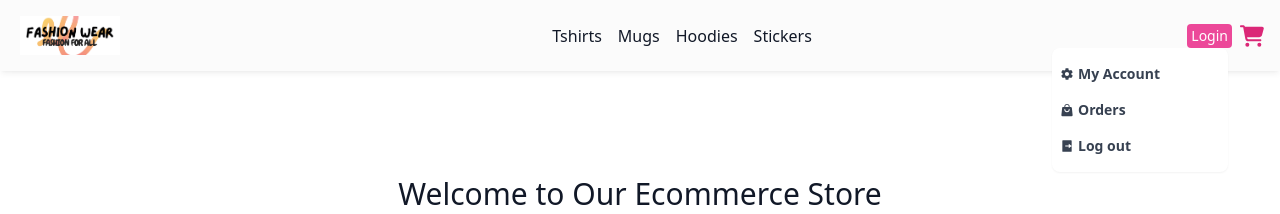
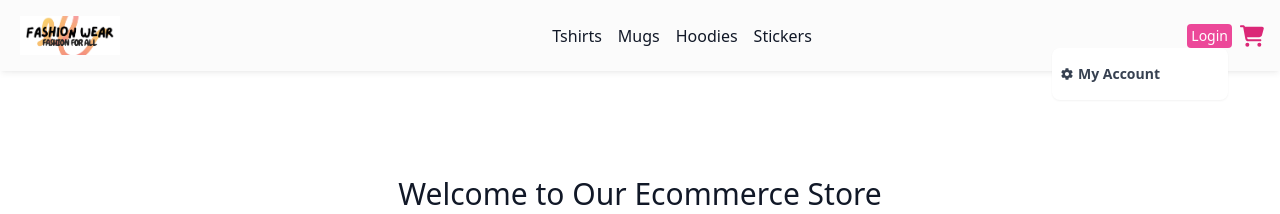
Before and after one commit to Laraib007/Ecommerce-NextJs-Project, a Next.js app: page / in a window 1280 px wide. Shown: the top 214 px of the page. Built offline with nearby package versions, Linux system fonts and the light colour scheme.

Commit message:
Alhamdulillah Fix issues

```diff
--- a/src/component/Navbar.js
+++ b/src/component/Navbar.js
@@ -55,17 +55,17 @@ const logout=()=>{
     <div  className='absolute flex items-center right-0 mx-4 top-6'  >
     {<div id="dropdown" class="absolute  right-9 top-6 bg-white divide-y divide-gray-100 rounded-lg shadow-sm w-44 dark:bg-pink-600">
     <ul class="py-2  text-sm font-bold text-gray-700 dark:text-gray-200" aria-labelledby="dropdownDefaultButton">
-      <li className='ml-2 items-center flex row dark:hover:text-gray-300'>
-      <IoMdSettings /> <Link href={'/myAccount'} class="px-1 py-2 dark:hover:text-gray-300">My Account</Link>
+      <li className='ml-2 items-center flex row dark:hover:text-gray-300'><IoMdSettings /> <Link  class=" px-1 py-2 dark:hover:text-gray-300" href={'/myAccount'}>
+       My Account</Link>
       </li>
-      <li className='ml-2 items-center flex row dark:hover:text-gray-300'>
+      {/* <li className='ml-2 items-center flex row dark:hover:text-gray-300'>
       <HiShoppingBag />
-      <Link href={'/orders'} class="px-1 py-2 dark:hover:text-gray-300">Orders</Link>
+      <Link href={'/orders'} class="px-1 py-2 dark:hover:text-gray-300"><a href="#" class="px-1 py-2 dark:hover:text-gray-300">Orders</a></Link>
       </li >
       <li className='ml-2 items-center flex row dark:hover:text-gray-300'>
       <RiLogoutBoxRFill  />
-      <Link onClick={logout} class="px-1 py-2 dark:hover:text-gray-300">Log out</Link>
-      </li>
+      <Link onClick={logout}><a href="#" class="px-1 py-2 dark:hover:text-gray-300">Log out</a></Link>
+      </li> */}
     </ul>
 </div>}
      {user.value && <CgProfile onMouseOver={mouseHover} onMouseLeave={mouseHover} className='text-2xl font-bold cursor-pointer text-pink-600 mr-3' />}
```
